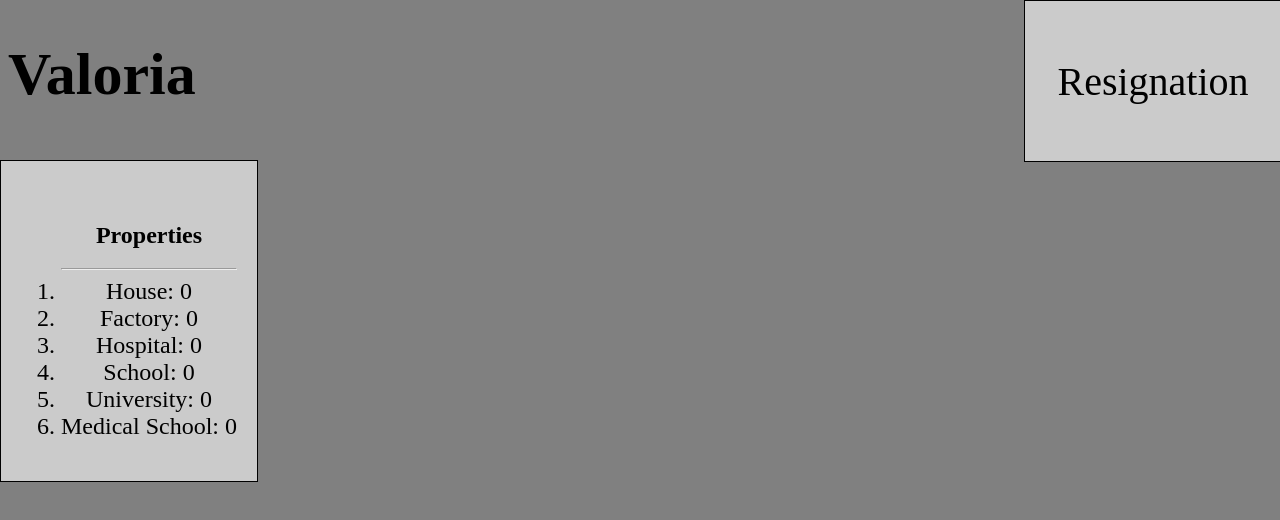
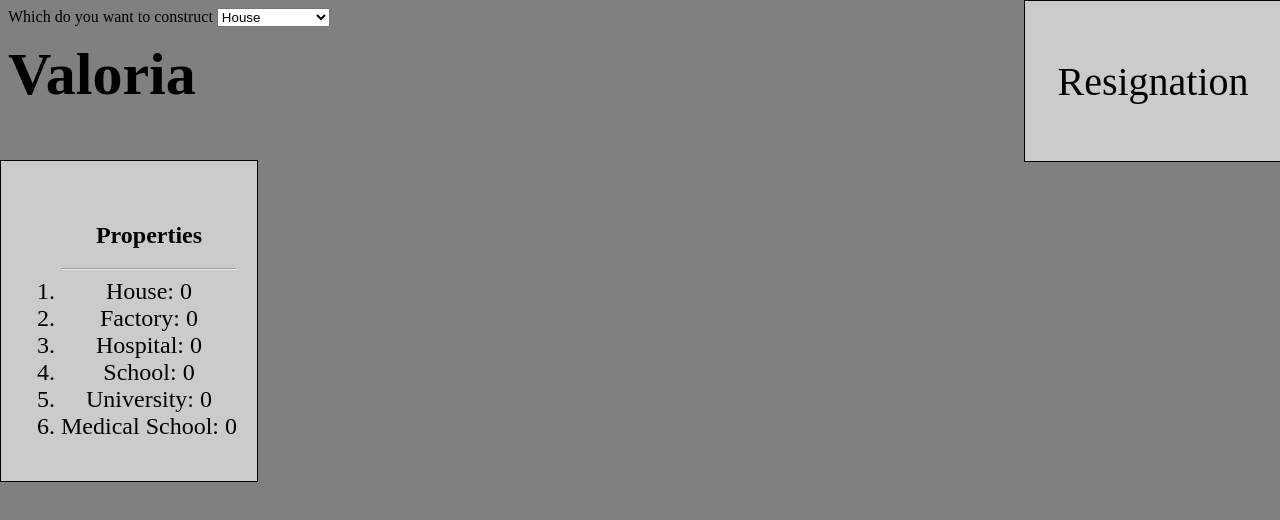
Before and after one commit to AmenoAmena/GreatFlag, a plain HTML site: page game.html in a window 1280 px wide. Drawn offline with Linux system fonts and the light colour scheme.

Commit message:
counter sys continue

```diff
--- a/game.css
+++ b/game.css
@@ -37,6 +37,8 @@ body {
 }
 .quit:hover {
     background-color: red;
+}
+.quit a:hover {
     cursor: pointer;
 }
 .countryName h1 {
--- a/game.html
+++ b/game.html
@@ -25,6 +25,19 @@
             <li id="medicalSchool">Medical School: </li>
         </ol>
     </div>
+    <div class="mainThings">
+        <form>
+            <label for="counterPlus">Which do you want to construct</label>
+            <select name="counterPlus" id="counterPlus">
+                <option value="house">House</option>
+                <option value="factory">Factory</option>
+                <option value="hospital">Hospital</option>
+                <option value="school">School</option>
+                <option value="univertiy">University</option>
+                <option value="medicalSchool">Medical School</option>
+            </select>
+        </form>
+    </div>
     <script src="game.js"></script>
 
 </body>
```
